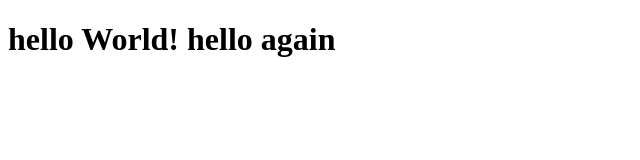
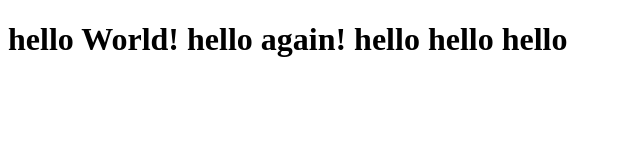
Before and after one commit to Jahan123/lecture0, a plain HTML site: page index.html in a window 1280 px wide. Shown: the whole page, without its empty margins (0-640 px from the left). Drawn offline with Linux system fonts and the light colour scheme.

Commit message:
Update index.html

```diff
--- a/index.html
+++ b/index.html
@@ -6,6 +6,6 @@
     <title>Document</title>
 </head>
 <body>
-    <h1>hello World! hello again</h1>
+    <h1>hello World! hello again! hello hello hello</h1>
 </body>
 </html>
```
